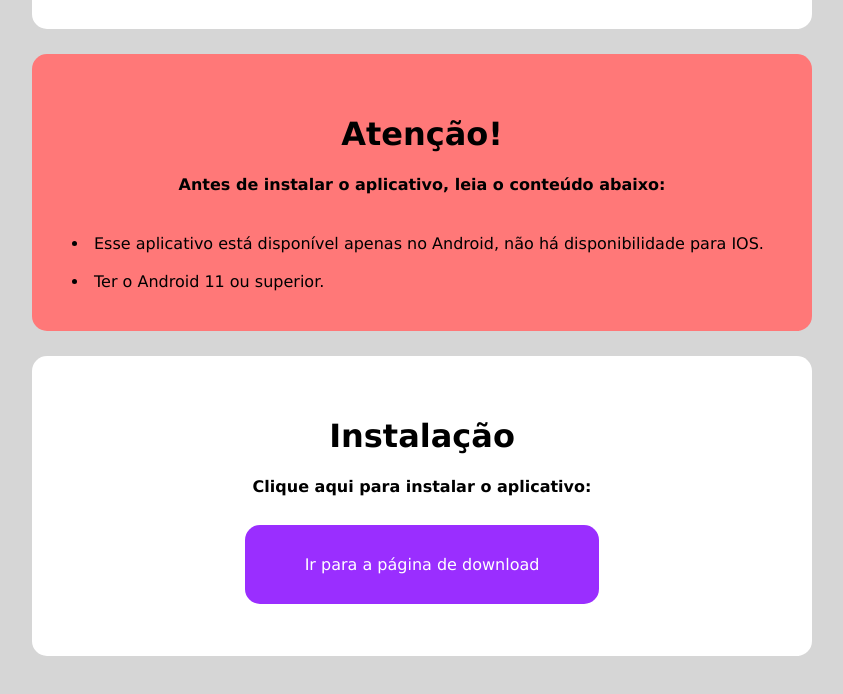
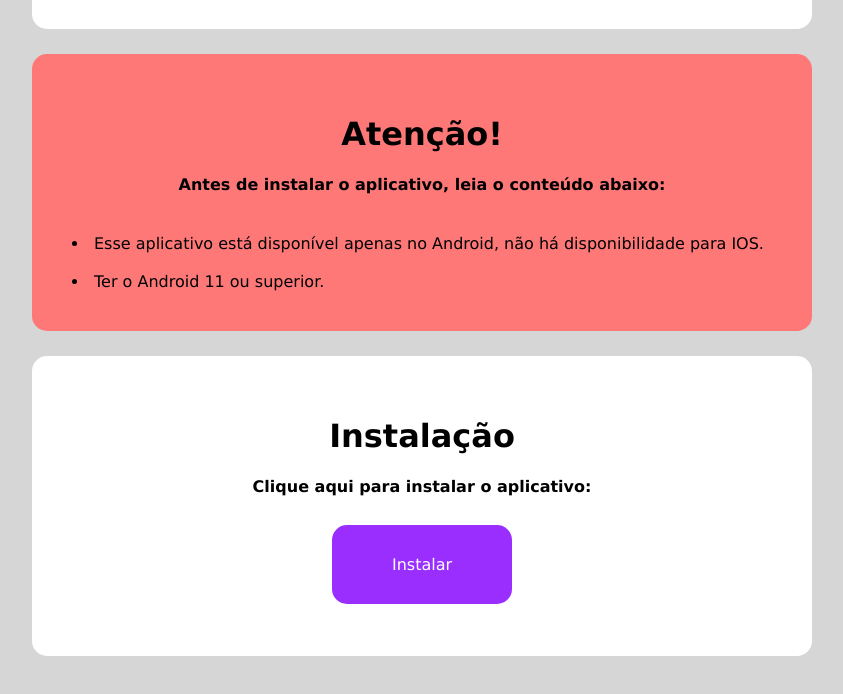
Before and after one commit to PeAlvesilva/primeiro-app, a plain HTML site: page download_web/index.html in a window 1280 px wide. Shown: the part 982-1676 px from the top of the page, without its empty margins (218-1061 px from the left). Drawn offline with Linux system fonts and the light colour scheme.

Commit message:
página web principal - atualização 0.5

```diff
--- a/download_web/index.html
+++ b/download_web/index.html
@@ -35,7 +35,7 @@
     <h1>Instalação</h1>
     <h4>Clique aqui para instalar o aplicativo:</h4><br><br>
 
-    <a href="download.html" class="download-page-btn">Ir para a página de download</a>
+    <a href="download-apk/app-debug.apk" class="download-page-btn">Instalar</a>
 </div>
 
 </body>
```
Also changed, not shown: 1 other file.
